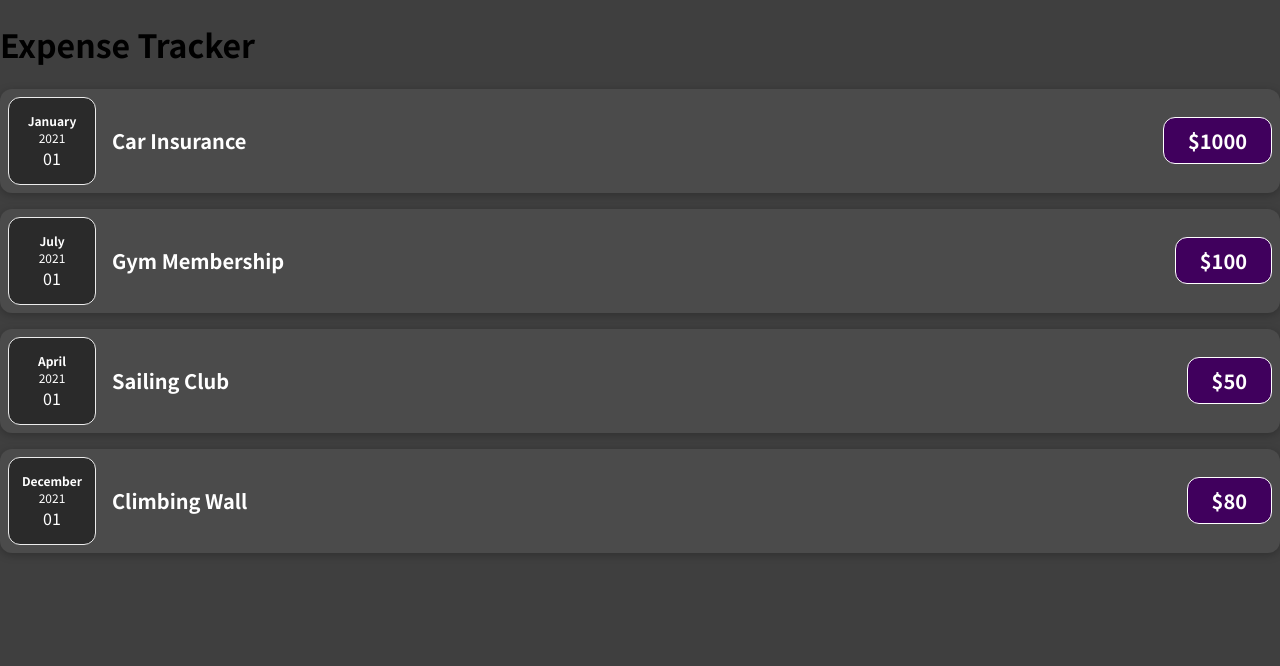
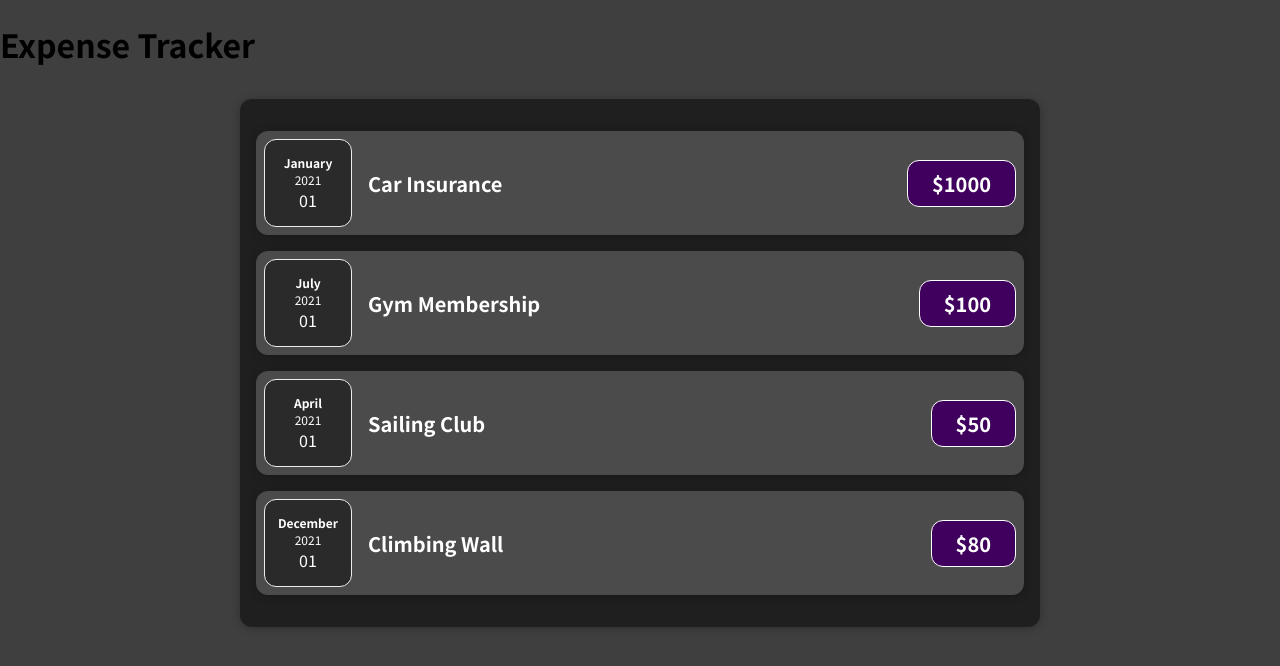
Before and after one commit to nicolas-thompson/expenses, a JavaScript app: page / in a window 1280 px wide. Shown: the top 666 px of the page. Built offline with nearby package versions, Linux system fonts and the light colour scheme.

Commit message:
Adds Expenses & Card wrapper componets

```diff
--- a/src/App.js
+++ b/src/App.js
@@ -1,4 +1,4 @@
-import ExpenseItem from "./components/ExpenseItem";
+import Expenses from "./components/Expenses";
 
 function App() {
   const expenses = [
@@ -31,14 +31,7 @@
   return (
     <div>
       <h1>Expense Tracker</h1>
-      {expenses.map((expense) => (
-        <ExpenseItem
-          key={expense.id}
-          title={expense.title}
-          amount={expense.amount}
-          date={expense.date}
-        />
-      ))}
+      <Expenses expenses={expenses} />
     </div>
   );
 }
--- /dev/null
+++ b/src/components/Card.css
@@ -0,0 +1,4 @@
+.card {
+  border-radius: 12px;
+  box-shadow: 0 1px 8px rgba(0, 0, 0, 0.25);
+}
--- /dev/null
+++ b/src/components/Card.js
@@ -0,0 +1,9 @@
+import './Card.css';
+
+function Card(props) {
+  const classes = 'card ' + (props.className || '');
+
+  return <div className={classes}>{props.children}</div>
+}
+
+export default Card;
--- a/src/components/ExpenseItem.css
+++ b/src/components/ExpenseItem.css
@@ -2,10 +2,8 @@
   display: flex;
   justify-content: space-between;
   align-items: center;
-  box-shadow: 0 2px 8px rgba(0, 0, 0, 0.25);
   padding: 0.5rem;
   margin: 1rem 0;
-  border-radius: 12px;
   background-color: #4b4b4b;
 }
 
--- a/src/components/ExpenseItem.js
+++ b/src/components/ExpenseItem.js
@@ -1,16 +1,17 @@
 import ExpenseDate from "./ExpenseDate";
+import Card from "./Card";
 import "./ExpenseItem.css";
 
 function ExpenseItem(props) {
 
   return (
-    <div className="expense-item">
+    <Card className="expense-item">
       <ExpenseDate date={props.date}/>
       <div className="expense-item__description">
         <h2>{props.title}</h2>
         <div className="expense-item__price">${props.amount}</div>
       </div>
-    </div>
+    </Card>
   );
 }
 
--- /dev/null
+++ b/src/components/Expenses.css
@@ -0,0 +1,7 @@
+.expenses {
+  padding: 1rem;
+  background-color: rgb(31, 31, 31);
+  margin: 2rem auto;
+  width: 50rem;
+  max-width: 95%;
+}
--- /dev/null
+++ b/src/components/Expenses.js
@@ -0,0 +1,20 @@
+import ExpenseItem from "./ExpenseItem";
+import Card from "./Card";
+import "./Expenses.css";
+
+function Expenses(props) {
+  return (
+    <Card className="expenses">
+      {props.expenses.map((expense) => (
+        <ExpenseItem
+          key={expense.id}
+          title={expense.title}
+          amount={expense.amount}
+          date={expense.date}
+        />
+      ))}
+    </Card>
+  );
+}
+
+export default Expenses;
```
